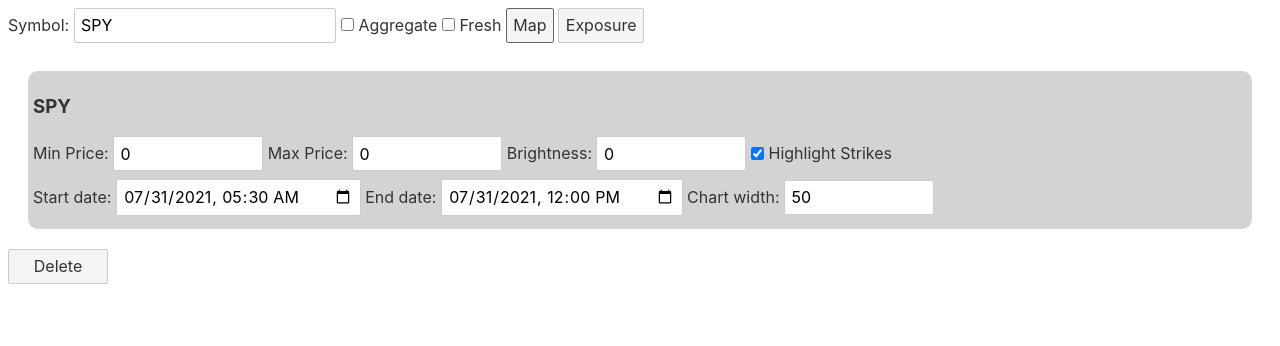
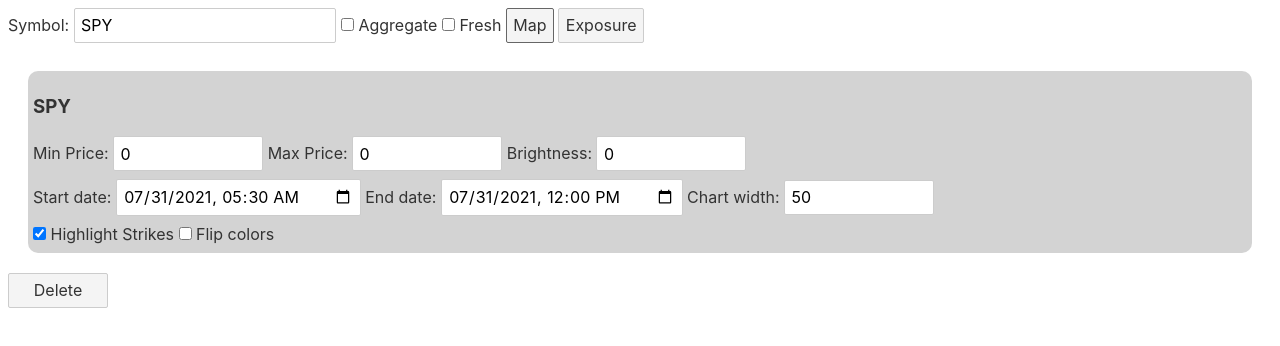
Before and after one commit to jrdngr/market_analyzer, a Svelte app in the folder frontend/: page / in a window 1280 px wide. Both pictures are taken after a click on the button "Map". Shown: the top 346 px of the page. Built offline with nearby package versions, Linux system fonts and the light colour scheme; no server answers.

Commit message:
Added color flip option

```diff
--- a/frontend/src/components/GammaMap.svelte
+++ b/frontend/src/components/GammaMap.svelte
@@ -17,6 +17,7 @@
     let maxPrice = 0;
     let brightness = 0;
     let highlightStrikes = true;
+    let flipColors = false;
 
     let startDate = new Date();
     startDate.setHours(5);
@@ -80,11 +81,12 @@
         reducedData.prices = reducedData.prices
             .filter(d => d.strike >= minPrice && d.strike <= maxPrice);
 
-        minPrice = Math.min(...reducedData.prices.map(d => d.strike));
-        maxPrice = Math.max(...reducedData.prices.map(d => d.strike));
+        minPrice = Math.floor(Math.min(...reducedData.prices.map(d => d.strike)));
+        maxPrice = Math.floor(Math.max(...reducedData.prices.map(d => d.strike)));
 
         reducedData.brightness = brightness;
         reducedData.highlightStrikes = highlightStrikes;
+        reducedData.flipColors = flipColors;
         reducedData.startDate = startDate;
         reducedData.endDate = endDate;
     }
@@ -103,13 +105,15 @@
             step=1
             on:change={setData}
         >
-        <input type=checkbox bind:checked={highlightStrikes} on:change={setData}> Highlight Strikes
     </div>
     <div class="controls">
         Start date: <input type=datetime-local bind:value={startDate} on:change={setData}>
         End date: <input type=datetime-local bind:value={endDate} on:change={setData}>
         Chart width: <input type=number bind:value={chartWidth} min=10 max=100 step=1>
     </div>
+    <div class="controls">
+        <input type=checkbox bind:checked={highlightStrikes} on:change={setData}> Highlight Strikes
+        <input type=checkbox bind:checked={flipColors} on:change={setData}> Flip colors
 
     <div class="charts">
         {#if reducedData}
--- a/frontend/src/components/charts/GammaMapChart.svelte
+++ b/frontend/src/components/charts/GammaMapChart.svelte
@@ -193,6 +193,12 @@
             g = 255;
         }
 
+        if (data.flipColors) {
+            let temp = r;
+            r = g;
+            g = temp;
+        }
+
         return rgbaToHex(r, g, b, a);
     }
 </script>
```
